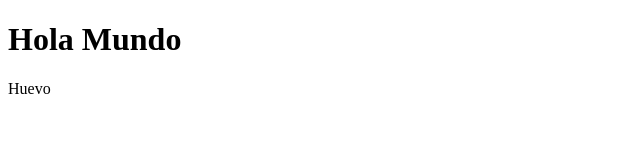
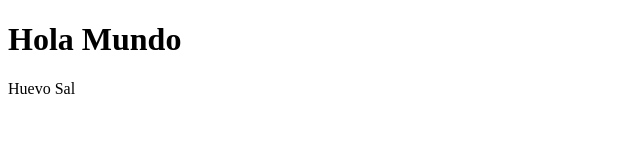
Before and after one commit to imvibbin/test, a plain HTML site: page index.html in a window 1280 px wide. Shown: the full height of the page, 0-640 px from the left. Drawn offline with Linux system fonts and the light colour scheme.

Commit message:
otro ingrediente

```diff
--- a/index.html
+++ b/index.html
@@ -11,6 +11,7 @@
 <body>
     <h1>Hola Mundo</h1>
     <span>Huevo</span>
+    <span>Sal<span>
 </body>
 
 </html>
```
